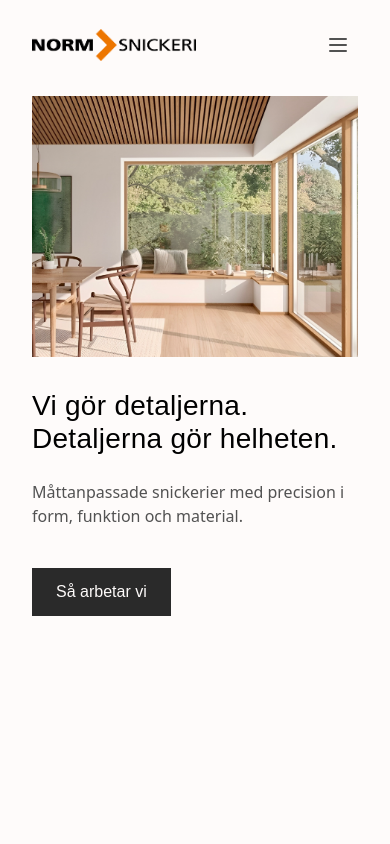
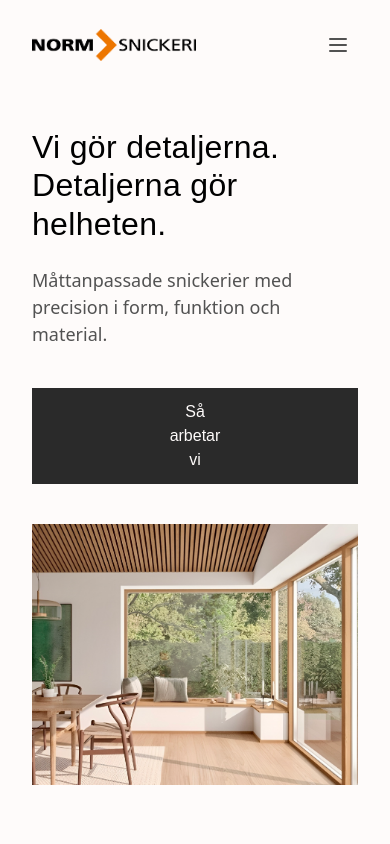
Before and after one commit to vincentlefevre05/normsnickeri, a Next.js app: page / in a window 390 px wide. Shown: the top 844 px of the page. Built offline with nearby package versions, Linux system fonts and the light colour scheme; a web font is replaced by a local one.

Commit message:
style: widen mobile hero cta

```diff
--- a/src/components/sections/hero.tsx
+++ b/src/components/sections/hero.tsx
@@ -4,8 +4,30 @@ import Link from 'next/link'
 const Hero = () => {
   return (
     <section id="top" className="min-h-screen flex items-start lg:items-center bg-[#fefbfa]">
-      <div className="max-w-7xl mx-auto w-full pt-24 pb-10 px-8 lg:pt-[120px] lg:pb-[60px] lg:px-[60px]">
-        <div className="flex flex-col gap-8 lg:grid lg:grid-cols-2 lg:items-center lg:gap-16">
+      <div className="max-w-7xl mx-auto w-full pt-32 pb-12 px-8 sm:pt-36 lg:pt-[120px] lg:pb-[60px] lg:px-[60px]">
+        <div className="flex flex-col gap-10 lg:grid lg:grid-cols-2 lg:items-center lg:gap-16">
+          {/* Text Content */}
+          <div className="space-y-6 lg:order-1">
+            {/* Main Heading */}
+            <h1 className="text-[2rem] md:text-[2.25rem] lg:text-[2.5rem] font-serif font-normal leading-[1.2] tracking-[0.01em] text-black">
+              Vi gör detaljerna. Detaljerna gör helheten.
+            </h1>
+
+            {/* Subheading */}
+            <p className="text-lg md:text-xl lg:text-xl font-sans font-normal leading-[1.5] text-neutral-600">
+              Måttanpassade snickerier med precision i form, funktion och material.
+            </p>
+
+            {/* CTA Button */}
+            <div className="pt-4 flex justify-center lg:justify-start">
+              <Link href="#process">
+                <button className="w-full bg-[#2a2a2a] hover:bg-[#333] text-[#fefbfa] px-34 py-3 font-medium transition-colors duration-200 text-base lg:w-auto lg:px-20 lg:py-3">
+                  Så arbetar vi
+                </button>
+              </Link>
+            </div>
+          </div>
+
           {/* Mobile Image */}
           <div className="lg:hidden">
             <img
@@ -13,28 +35,6 @@ const Hero = () => {
               alt="Norm Snickeri interiör"
               className="w-full h-auto"
             />
-          </div>
-
-          {/* Text Content */}
-          <div className="space-y-6 lg:order-1">
-            {/* Main Heading */}
-            <h1 className="text-[1.75rem] md:text-[2rem] lg:text-[2.5rem] font-serif font-normal leading-[1.2] tracking-[0.01em] text-black">
-              Vi gör detaljerna. Detaljerna gör helheten.
-            </h1>
-
-            {/* Subheading */}
-            <p className="text-base md:text-lg lg:text-xl font-sans font-normal leading-[1.5] text-neutral-600">
-              Måttanpassade snickerier med precision i form, funktion och material.
-            </p>
-
-            {/* CTA Button */}
-            <div className="pt-4">
-              <Link href="#process">
-                <button className="bg-[#2a2a2a] hover:bg-[#333] text-[#fefbfa] px-6 py-3 lg:px-8 lg:py-4 font-medium transition-colors duration-200 text-base">
-                  Så arbetar vi
-                </button>
-              </Link>
-            </div>
           </div>
 
           {/* Desktop Video */}
```
